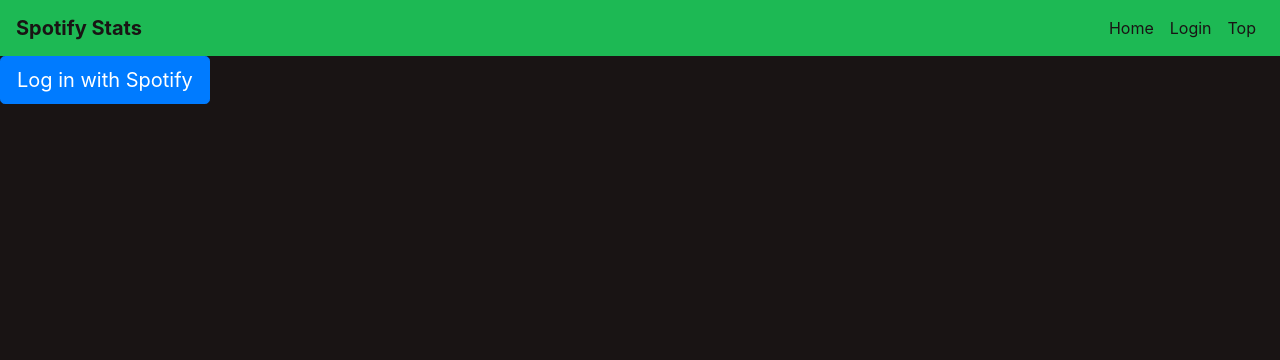
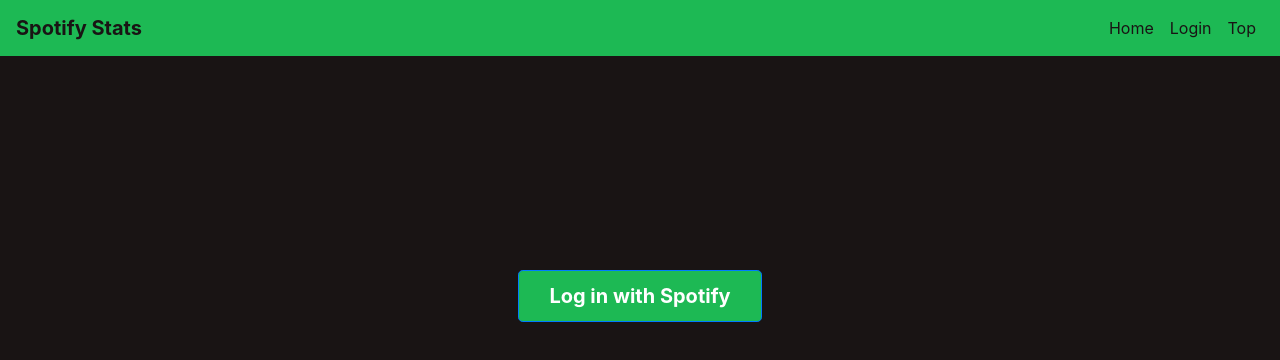
Before and after one commit to TitoGrine/Ascoldata, a React (Create React App) app: page /login in a window 1280 px wide. Shown: the top 360 px of the page. Built offline with nearby package versions, Linux system fonts and the light colour scheme; the HTML template or start-up script is replaced by a standard one; what spotify-web-api-js would draw is missing.

Commit message:
Messed around with styling. Trying to figure this out.

```diff
--- a/src/App.css
+++ b/src/App.css
@@ -1,4 +1,15 @@
 body {
   background-color: #191414;
   color: antiquewhite;
+  height: 100vh;
 }
+
+button {
+  padding: 0.5em 1.5em !important;
+  background-color: #1DB954 !important;
+}
+
+button:hover {
+  background-color: antiquewhite !important;
+  color: #1DB954 !important;
+}
--- a/src/components/Home.js
+++ b/src/components/Home.js
@@ -1,7 +1,9 @@
 import React, { Component, useState, useEffect } from 'react';
-import HeaderBar from './HeaderBar';
 import Spotify from 'spotify-web-api-js';
 import { Container, Row, Col, Image } from 'react-bootstrap';
+
+import HeaderBar from './HeaderBar';
+import LoginWarning from './LoginWarning';
 
 const spotifyWebApi = new Spotify();
 
@@ -46,7 +48,7 @@
         return (
             <React.Fragment>
                 <HeaderBar />
-                <h1> Please log in x) </h1>
+                <LoginWarning />
             </React.Fragment>
         )
     }
--- a/src/components/Login.js
+++ b/src/components/Login.js
@@ -30,10 +30,10 @@
             return (
                 <React.Fragment>
                     <HeaderBar />
-                    <div>
+                    <div className="col d-flex flex-column align-items-center justify-content-center" style = { { height: '60vh' } }>
                         <form action="http://localhost:8000/login">
                             <Button type="submit" size="lg">
-                                Log in with Spotify
+                                <strong>Log in with Spotify</strong>
                             </Button>
                         </form>
                     </div>
--- /dev/null
+++ b/src/components/LoginWarning.js
@@ -0,0 +1,20 @@
+import React from 'react';
+import { Link } from 'react-router-dom';
+
+function LoginWarning() {
+    return (
+        <div className="col d-flex flex-column align-items-center justify-content-center" style = { { height: '60vh' } }>
+            <strong style={ warningStyle }>Please <Link to={ '/login' } style={ linkStyle }> log in </Link> with Spotify to import data.</strong>
+        </div>
+    )
+}
+
+const warningStyle = {
+    color: 'antiquewhite'
+};
+
+const linkStyle = {
+    color: '#1DB954'
+};
+
+export default LoginWarning
```
